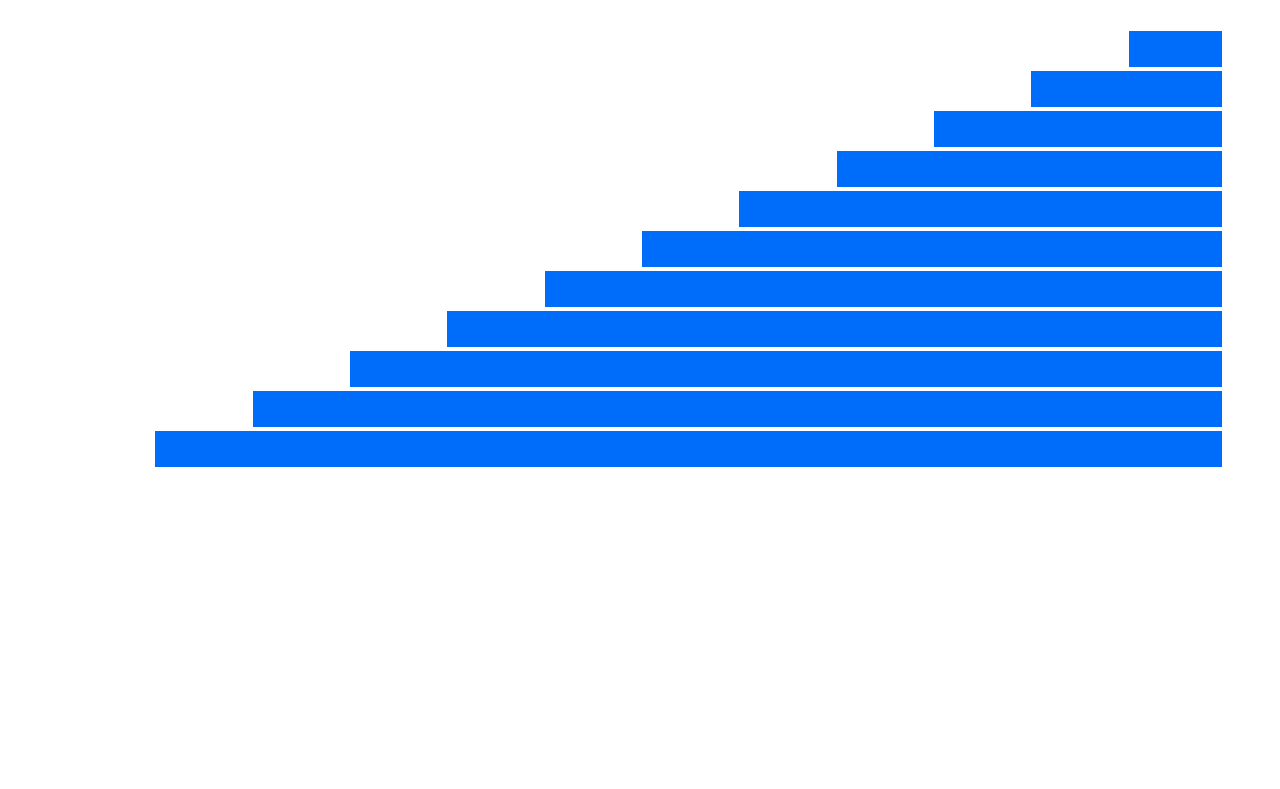
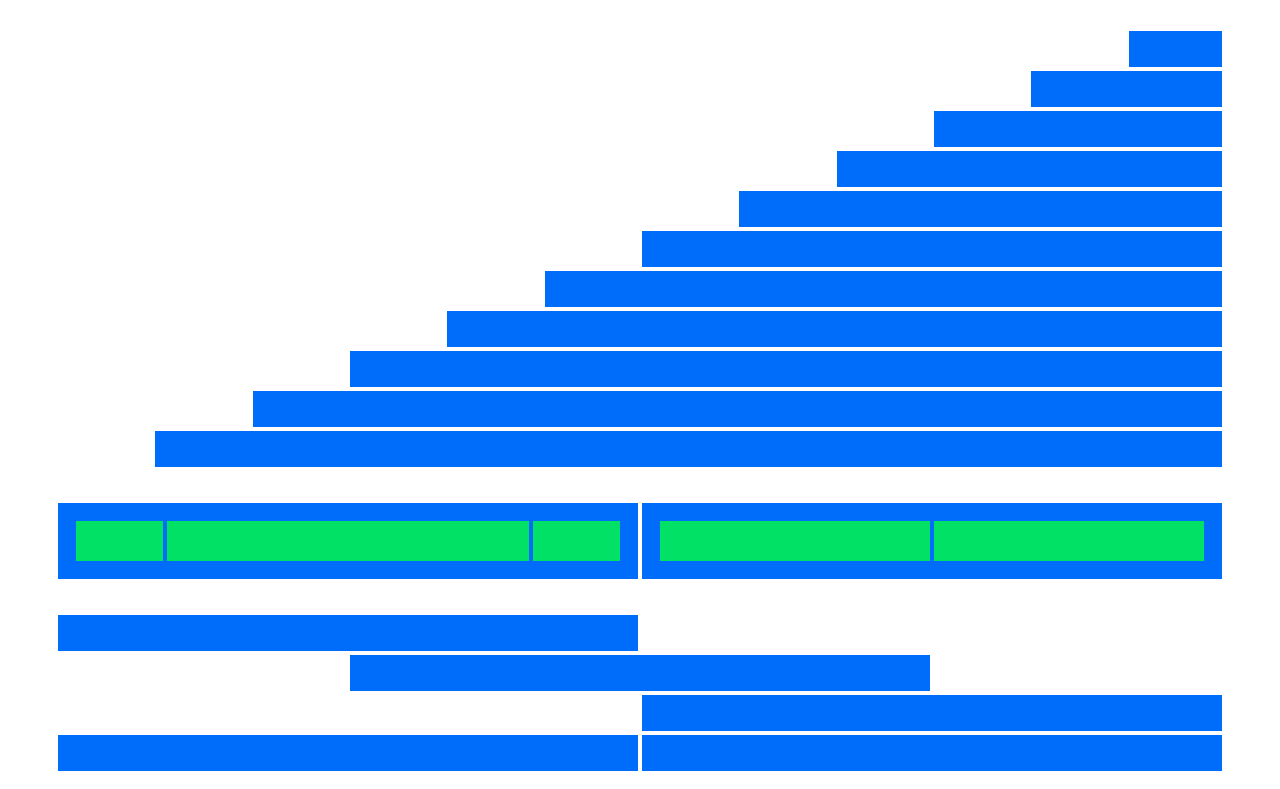
Before and after one commit to cinvenz/html-css-12bool, a plain HTML site: page index.html in a window 1280 px wide. Shown: the part 611-1400 px from the top of the page. Before the commit the page ends 1096 px from the top, so only its background shows below. Drawn offline with Linux system fonts and the light colour scheme.

Commit message:
completato bonus nested

```diff
--- a/index.html
+++ b/index.html
@@ -100,5 +100,43 @@
             <div class="col-11 offset-1 "></div>
         </div>
     </div>
+
+    <!-- BONUS -->
+    <!-- Nested -->
+    <div class="container">
+        <div class="row">
+            <div class="col-6 h-fixed">
+                <div class="h-100 row ">
+                    <div class="h-100 col-2 div-green"></div>
+                    <div class="h-100 col-8 div-green"></div>
+                    <div class="h-100 col-2 div-green"></div>
+                </div>
+            </div>
+            <div class="col-6 h-fixed">
+                <div class="h-100 row ">
+                    <div class="h-100 col-6 div-green"></div>
+                    <div class="h-100 col-6 div-green"></div>
+                </div>
+            </div>
+        </div>
+    </div>
+
+    <!-- alignment -->
+    <div class="container alignment">
+        <div class="row-bonus start">
+            <div class="col-6"></div>
+        </div>
+        <div class="row-bonus center">
+            <div class="col-6"></div>
+        </div>
+        <div class="row-bonus end">
+            <div class="col-6"></div>
+        </div>
+
+        <div class="row-bonus ">
+            <div class="col-6"></div>
+            <div class="col-6"></div>
+        </div>
+    </div>
 </body>
 </html>
```
